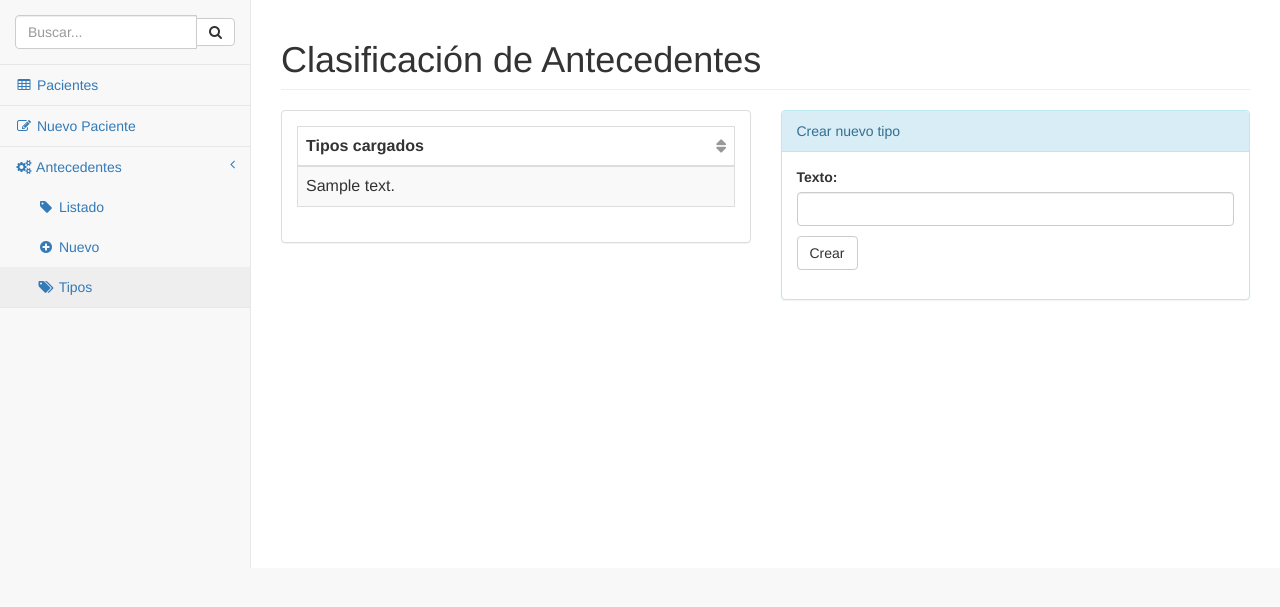
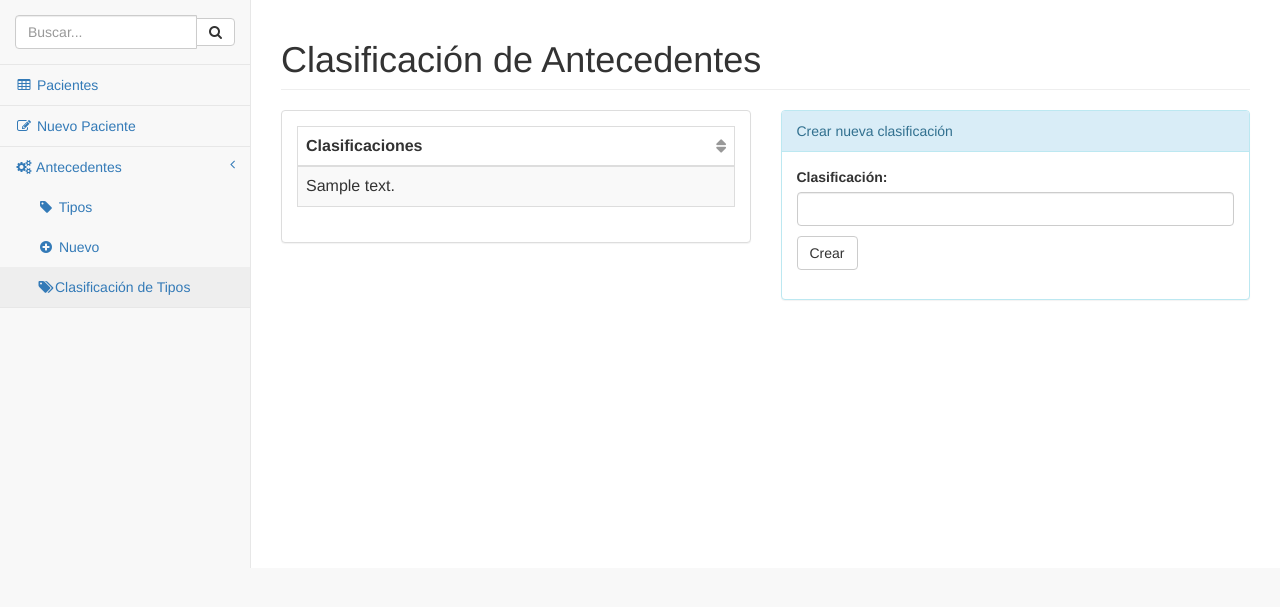
Before and after one commit to emilopez/fava, a Django app: page /tipoantecedente/listar/ in a window 1280 px wide. Shown: the part 51-658 px from the top of the page. Run offline with Django 3.2, Linux system fonts and the light colour scheme; a user stored in the database is signed in; tables that the repository leaves empty hold one stand-in row (values such as "Sample post"); some libraries are stand-ins or nearby versions.

Commit message:
cambio nombres entre antecedentes es etiquetada como tipos y lo que era tipos como clasificaciones

```diff
--- a/hc/forms.py
+++ b/hc/forms.py
@@ -48,7 +48,10 @@ class AntecedenteForm(forms.ModelForm):
     class Meta:
         model = Antecedente
         fields = ('tipo', 'texto', )
-
+        labels = {
+            'tipo': _('Clasificación'), # para cambiar la etiqueta
+            'texto': _('Tipo'),
+        }
         widgets = {
             'tipo': forms.Select(attrs={'class': 'form-control'}),
             'texto': forms.TextInput(attrs={'class': 'form-control'}),
@@ -59,6 +62,11 @@ class TipoAntecedenteForm(forms.ModelForm):
         model = TipoAntecedente
         fields = ('texto', )
 
+        labels = {
+            'texto': _('Clasificación'), # para cambiar la etiqueta
+
+        }
+
         widgets = {
             'texto': forms.TextInput(attrs={'class': 'form-control'}),
         }
--- a/hc/templates/hc/antecedentes.html
+++ b/hc/templates/hc/antecedentes.html
@@ -19,8 +19,8 @@
                                 <table class="table table-striped table-bordered table-hover dataTable no-footer dtr-inline" id="dataTables-example" role="grid" aria-describedby="dataTables-example_info" style="width: 100%;" width="100%">
                                     <thead>
                                         <tr role="row">
-                                            <th class="sorting" style="width: 300px;">Antecedente</th>
-                                            <th class="sorting" style="width: 200px;">Tipo</th>
+                                            <th class="sorting" style="width: 300px;">Tipo de Antecedente</th>
+                                            <th class="sorting" style="width: 200px;">Clasificación</th>
                                         </tr>
                                     </thead>
                                     <tbody>
--- a/hc/templates/hc/base.html
+++ b/hc/templates/hc/base.html
@@ -64,9 +64,9 @@
                         <li>
                             <a href="#"><i class="fa fa-gears fa-fw"></i> Antecedentes <span class="fa arrow"></span></a>
                             <ul class="nav nav-second-level">
-                                <li><a href="{% url 'antecedentes' %}"><i class="fa fa-tag fa-fw"></i> Listado</a></li>
+                                <li><a href="{% url 'antecedentes' %}"><i class="fa fa-tag fa-fw"></i> Tipos</a></li>
                                 <li><a href="{% url 'antecedente_nuevo' %}"><i class="fa fa-plus-circle fa-fw"></i> Nuevo</a></li>
-                                <li><a href="{% url 'tipo_antecedente_listar' %}"><i class="fa fa-tags fa-fw"></i> Tipos</a></li>
+                                <li><a href="{% url 'tipo_antecedente_listar' %}"><i class="fa fa-tags fa-fw"></i>Clasificación de Tipos</a></li>
                             </ul>
                         </li>
                     </ul>
--- a/hc/templates/hc/tipo_antecedente_listar.html
+++ b/hc/templates/hc/tipo_antecedente_listar.html
@@ -19,7 +19,7 @@
                                 <table class="table table-striped table-bordered table-hover dataTable no-footer dtr-inline" id="dataTables-example" role="grid" aria-describedby="dataTables-example_info" style="width: 100%;" width="100%">
                                     <thead>
                                         <tr role="row">
-                                            <th class="sorting" style="width: 300px;">Tipos cargados</th>
+                                            <th class="sorting" style="width: 300px;">Clasificaciones</th>
                                         </tr>
                                     </thead>
                                     <tbody>
@@ -41,7 +41,7 @@
     </div>
     <div class="col-lg-6">
         <div class="panel panel-info">
-            <div class="panel-heading">Crear nuevo tipo</div>
+            <div class="panel-heading">Crear nueva clasificación</div>
             <div class="panel-body">
                 <form method="POST" class="post-form">{% csrf_token %}
                     {{ form.as_p }}
```
